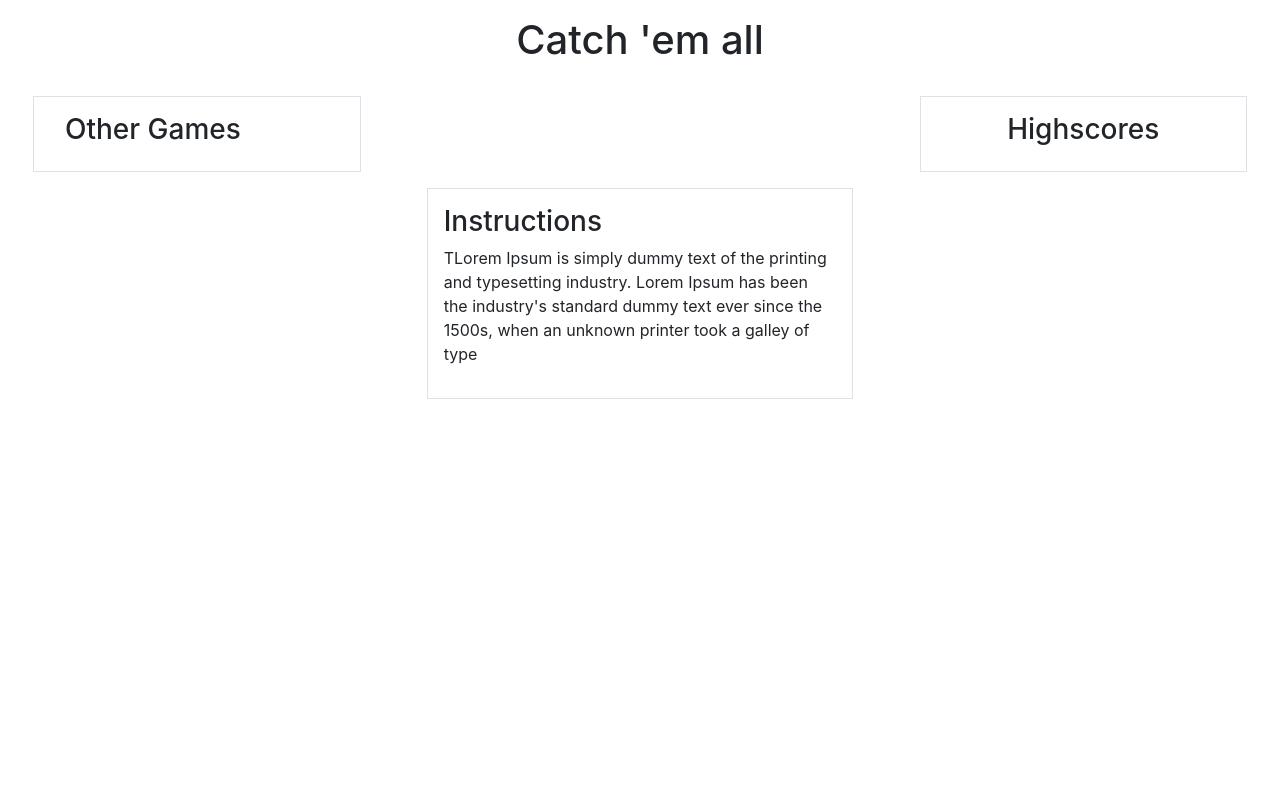
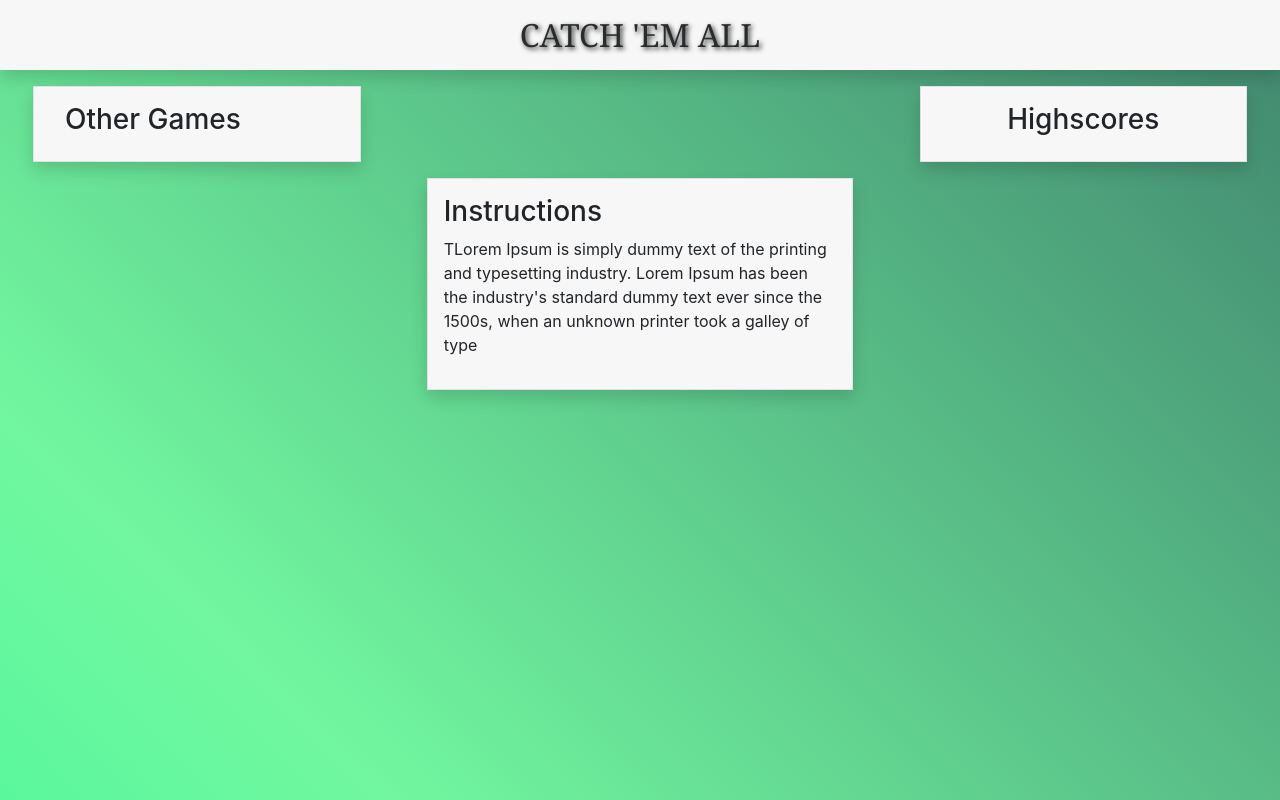
Before and after one commit to xaddee/Catch--em-all, a website: page index.html in a window 1280 px wide. Drawn offline with nearby package versions, Linux system fonts and the light colour scheme.

Commit message:
update front-end

```diff
--- a/index.html
+++ b/index.html
@@ -9,19 +9,20 @@
     <link rel="stylesheet" href="./styles/style.css">
   </head>
   <body>
+    <div class="gradient"></div>
     <div class="mb-3">
-      <h1 class="text-center p-3">Catch 'em all</h1>
+      <h2 class="text-center p-3 custom-h1 shadow bgc-gray">CATCH 'EM ALL</h1>
     </div>
     <div class="row">
-      <div class="other-games col-md-3 border ml-5">
+      <div class="other-games col-md-3 border ml-5 shadow bgc-gray">
         <h3 class="p-3">Other Games</h3>
       </div>
       <div id="game-container" class=""></div>
-      <div class="highscores col-md-3 border mr-5">
+      <div class="highscores col-md-3 border mr-5 shadow bgc-gray">
         <h3 class="text-center p-3">Highscores</h3>
       </div>
   </div>
-    <div class="container border col-md-4 mt-3 p-3">
+    <div class="container border col-md-4 mt-3 p-3 shadow bgc-gray">
       <h3>Instructions</h3>
       <p>TLorem Ipsum is simply dummy text of the printing and typesetting industry. Lorem Ipsum has been the industry's standard dummy text ever since the 1500s, when an unknown printer took a galley of type</p>
     </div>
--- a/src/index.js
+++ b/src/index.js
@@ -43,7 +43,7 @@ const config = {
     default: "arcade",
     arcade: {
       gravity: { y: 0 },
-      debug: true
+      debug: false
     }
   },
   scene: {
--- a/styles/style.css
+++ b/styles/style.css
@@ -1,11 +1,53 @@
+html,
 body {
-    margin: 0;
-    padding: 0;
-    width: 100%;
-    height: 100%;
+	width   : 100%;
+	height  : 100%;
+	margin  : 0;
+	padding : 0;
+	top     : 0;
+	left    : 0;
+	bottom  : 0;
+	right   : 0;
+    }
+
+
+.gradient {
+	z-index        : -10;
+	position       : fixed;
+	top            : 0;
+	bottom         : 0;
+	width          : 100vw;
+	height         : 100vh;
+	background     : linear-gradient(45deg, #4fcf91, #00f998, #71f79f, #397367);
+	background-size: 400%;
+    animation      : Gradient 15s ease infinite;
+}
+
+@keyframes Gradient {
+	0% {
+		background-position: left center;
+	}
+
+	50% {
+        background-position: right center;
+    }
+
+    100% {
+        background-position: left center;
+    }
 }
 
 #game-container {
     display: table;
     margin: 0  auto;
 }
+
+.custom-h1 {
+    color: #292b2c;
+    font-family: Georgia, 'Times New Roman', Times, serif;
+    text-shadow: 2px 2px 5px;
+}
+
+.bgc-gray{
+    background-color: #f7f7f7;
+}
```
Also changed, not shown: 1 other file.
